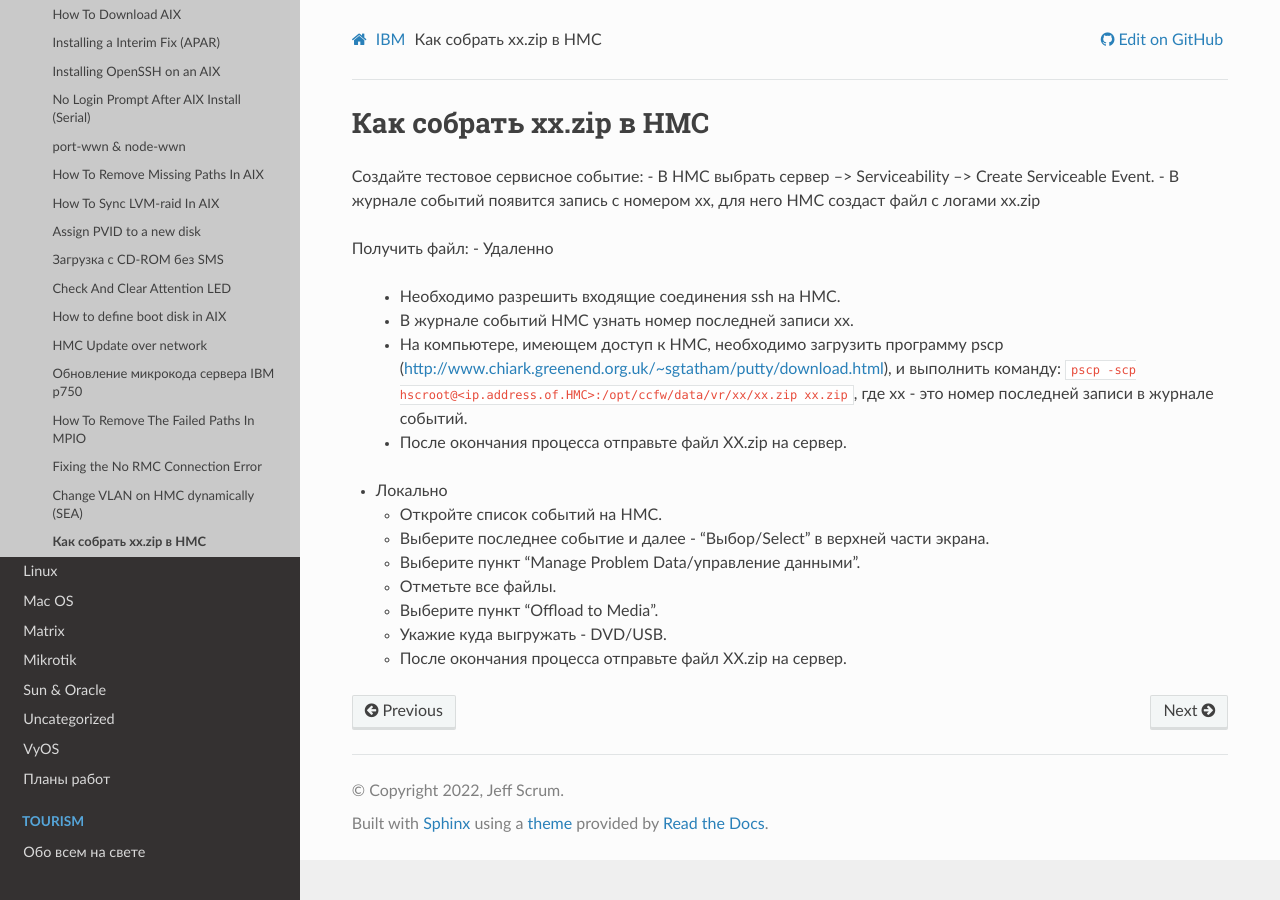
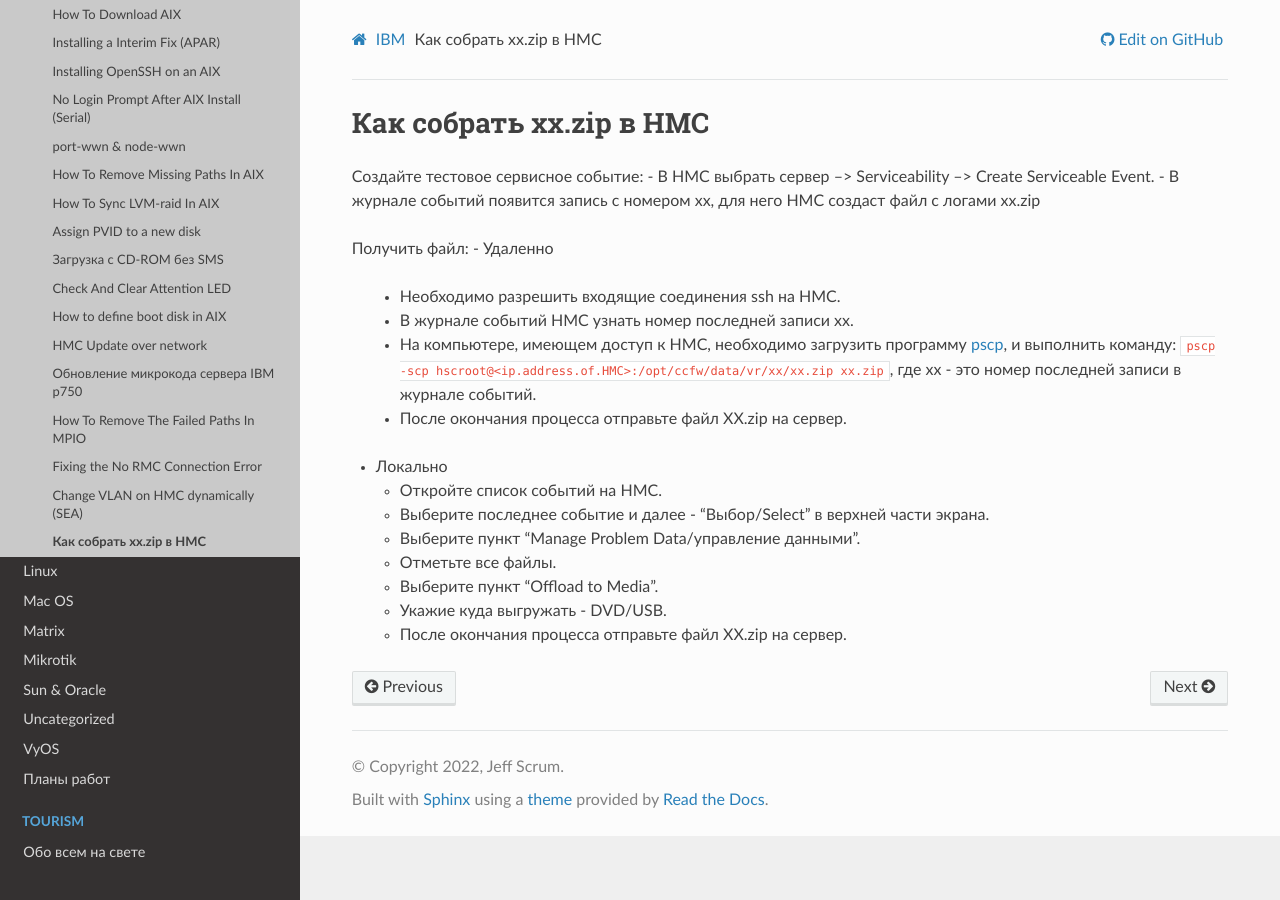
Before and after one commit to jeffscrum/jeffscrum.github.io, a Sphinx documentation site: the page built from source/ibm/virtualization/ibm-hmc-collect-xxzip.rst, in a window 1280 px wide. Built offline with Sphinx 7.4.7 and the Read the Docs theme 2.0.0, drawn with Linux system fonts in a browser that asks for light colours.

Commit message:
Update ibm-hmc-collect-xxzip.rst

```diff
--- a/source/ibm/virtualization/ibm-hmc-collect-xxzip.rst
+++ b/source/ibm/virtualization/ibm-hmc-collect-xxzip.rst
@@ -17,7 +17,7 @@
 
   * Необходимо разрешить входящие соединения ssh на HMC.
   * В журнале событий HMC узнать номер последней записи xx.
-  * На компьютере, имеющем доступ к HMC, необходимо загрузить программу pscp (http://www.chiark.greenend.org.uk/~sgtatham/putty/download.html), и выполнить команду: ``pscp -scp hscroot@<ip.address.of.HMC>:/opt/ccfw/data/vr/xx/xx.zip xx.zip``, где xx - это номер последней записи в журнале событий.
+  * На компьютере, имеющем доступ к HMC, необходимо загрузить программу `pscp <http://www.chiark.greenend.org.uk/~sgtatham/putty/download.html>`_, и выполнить команду: ``pscp -scp hscroot@<ip.address.of.HMC>:/opt/ccfw/data/vr/xx/xx.zip xx.zip``, где xx - это номер последней записи в журнале событий.
   * После окончания процесса отправьте файл XX.zip на сервер.
 
 - Локально
```
